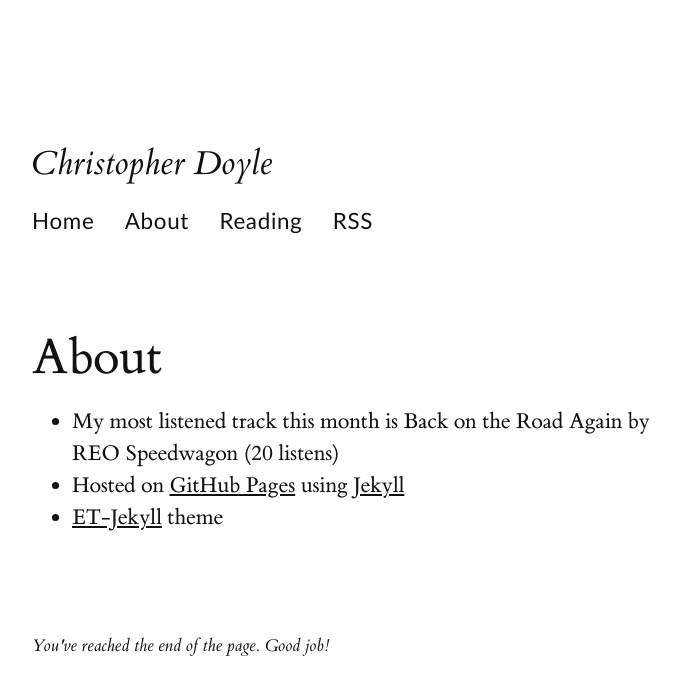
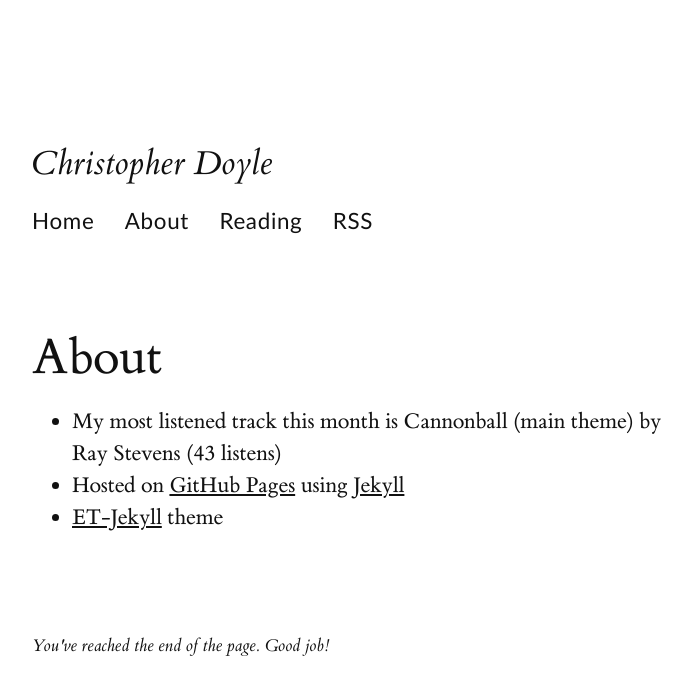
Before and after one commit to christopherdoyle/christopherdoyle.github.io, a Jekyll site: the page built from about.md, in a window 1280 px wide. Shown: the top 695 px of the page, without its empty margins (128-819 px from the left). Built offline with Jekyll 4.4.1, drawn with Linux system fonts in a browser that asks for light colours.

Commit message:
Updated config with latest top track from last.fm

```diff
--- a/_config.yml
+++ b/_config.yml
@@ -10,7 +10,7 @@ sass:
   style: compressed
 title: Christopher Doyle
 top_track:
-  artist: REO Speedwagon
-  name: Back on the Road Again
-  playcount: 20
+  artist: Ray Stevens
+  name: Cannonball (main theme)
+  playcount: 43
 url: https://christopherdoyle.github.io/
```
